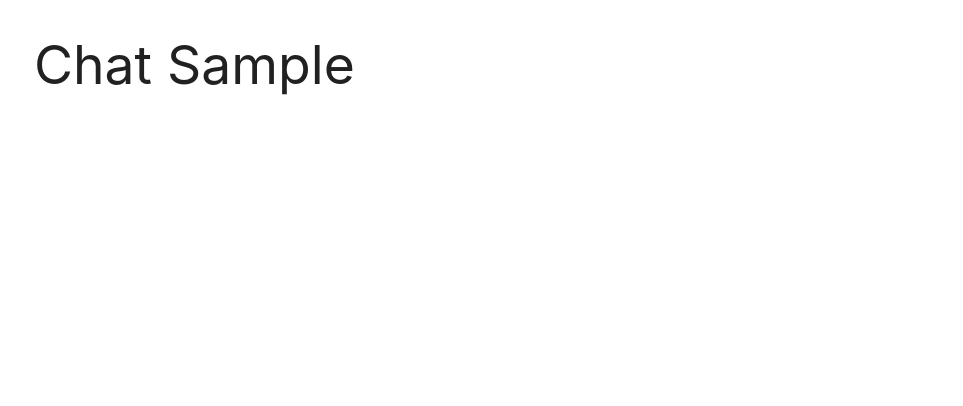
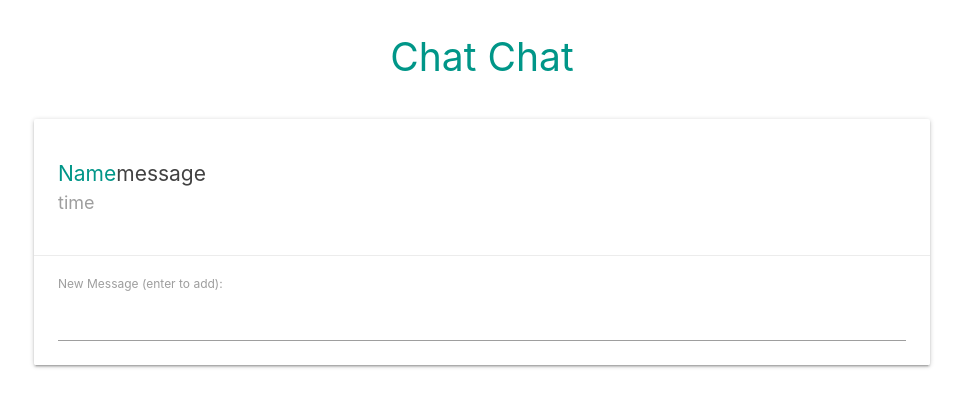
Before and after one commit to IgorSavin/chatchat, a Vue app: page /#/ in a window 1280 px wide. Both pictures are taken after typing "Sample" into the empty fields and a click on the button "ENTER CHAT". Shown: the top 406 px of the page, without its empty margins (158-1121 px from the left). Built offline with nearby package versions, Linux system fonts and the light colour scheme.

Commit message:
creayed new essage component

```diff
--- a/src/components/Chat.vue
+++ b/src/components/Chat.vue
@@ -1,13 +1,31 @@
 <template>
   <div class="chat container">
-    <h2>Chat {{ this.name }}</h2>
+    <h2 class="center teal-text">Chat Chat</h2>
+    <div class="card">
+      <div class="card-content">
+        <ul class="messages">
+          <li>
+            <span class="teal-text">Name</span>
+            <span class="grey-text text-darken-3">message</span>
+            <span class="grey-text time">time</span>
+          </li>
+        </ul>
+      </div>
+      <div class="card-action">
+       <NewMessage :name="name"/>
+      </div>
+    </div>
   </div>
 </template>
 
 <script>
+import NewMessage from "@/components/NewMessage"
 export default {
   name: 'Chat',
   props: ['name'],
+  components:{
+    NewMessage
+  },
 
   date(){
     return{
@@ -18,5 +36,15 @@
 </script>
 
 <style>
-
+.chat h2{
+  font-size: 2.6em;
+  margin-bottom: 40px;
+}
+.chat span{
+  font-size: 1.4em;
+}
+.chat .time{
+  display: block;
+  font-size: 1.2em;
+}
 </style>
--- /dev/null
+++ b/src/components/NewMessage.vue
@@ -0,0 +1,26 @@
+<template>
+<div class="new-message">
+  <form @submit.prevent="addMessage">
+    <label for="new-message">New Message (enter to add):</label>
+    <input type="text" name="new-message" v-model="newMessage">
+  </form>
+</div>
+</template>
+
+<script>
+export default {
+  name: 'NewMessage',
+  props: ['name'],
+
+  data(){
+    return{
+      newMessage: null
+    }
+  },
+  methods:{
+    addMessage(){
+      console.log(this.newMessage, this.name, Date.now())
+    }
+  }
+}
+</script>
```
